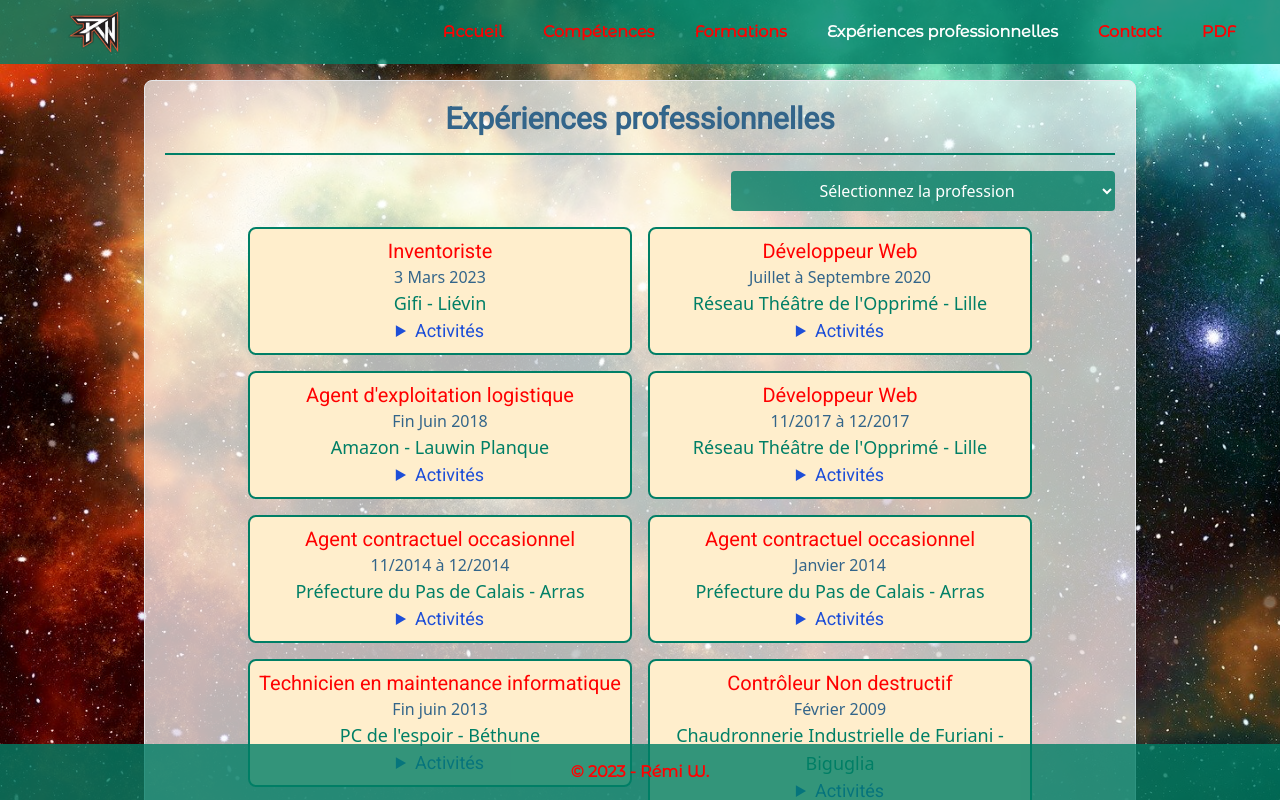
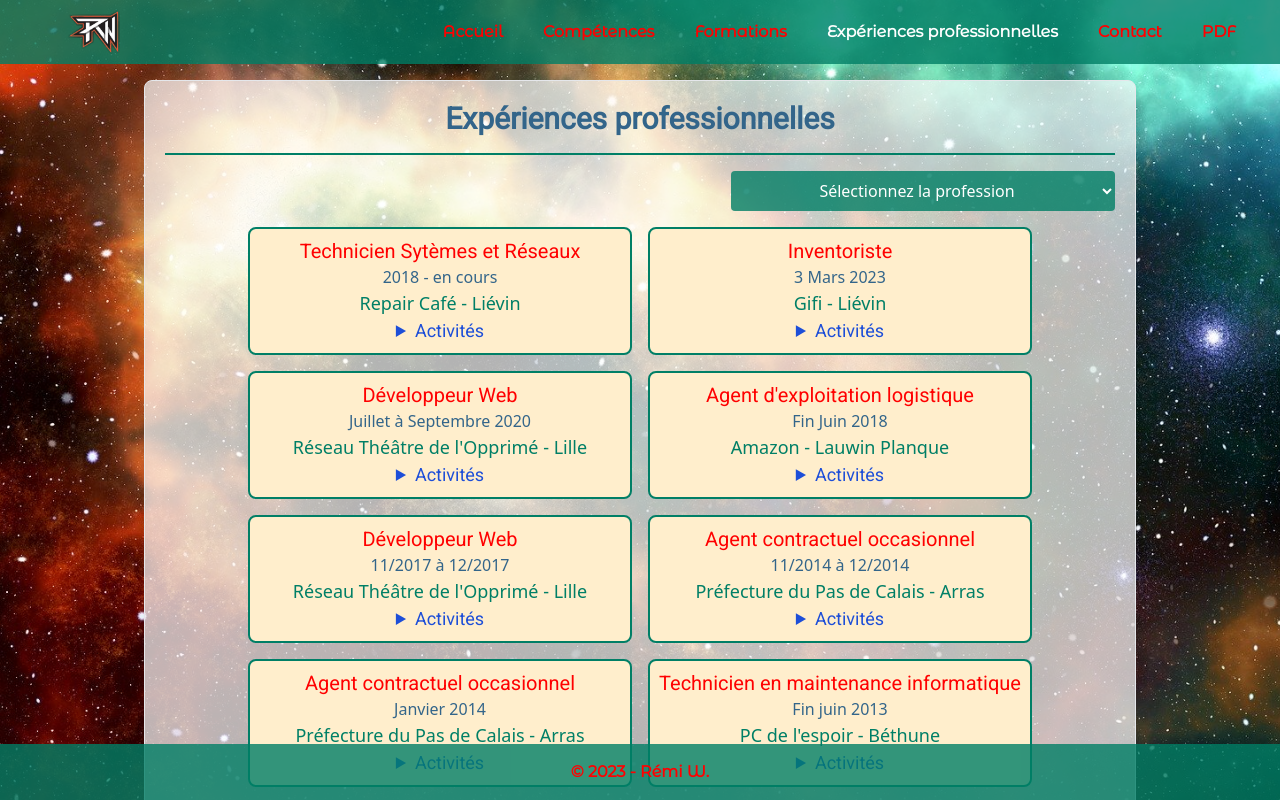
Before and after one commit to Willremi/cv-react, a React (Create React App) app: page /experiences in a window 1280 px wide. Built offline with nearby package versions, Linux system fonts and the light colour scheme; a web font is replaced by a local one.

Commit message:
ajout nouvelle expérience

```diff
--- a/src/components/datas/experiencesData.js
+++ b/src/components/datas/experiencesData.js
@@ -184,6 +184,28 @@ const ExperiencesInfo = [
         ],
         tag: "other"
     },
+    {
+        id: new Date().getFullYear(),
+        title: "Technicien Sytèmes et Réseaux",
+        dates: "2018 - en cours",
+        location: "Repair Café - Liévin",
+        missions: [
+            {
+                id:1,
+                title: "Installation de Windows sur des ordinateurs"
+            },
+            {
+                id:2,
+                title: "Installation et dépannage des imprimantes"
+            },
+            {
+                id:3,
+                title: "Dépannage du réseau internet"
+            }
+
+        ],
+        tag: "pc"
+    },
 ];
 
 export default ExperiencesInfo;
--- a/src/pages/Experiences.js
+++ b/src/pages/Experiences.js
@@ -12,7 +12,7 @@ const Experiences = () => {
     const options = [
         { id: "0", name: "Sélectionnez la profession", tag: "" },
         { id: "1", name: "Développeur Web", tag: "dw" },
-        { id: "3", name: "Technicien en maintenance informatique", tag: "pc" },
+        { id: "3", name: "Informatique", tag: "pc" },
         { id: "4", name: "Contrôleur Non destructif", tag: "cnd" },
         {id:"5", name: "Autres métiers", tag: "other"},
     ]
```
